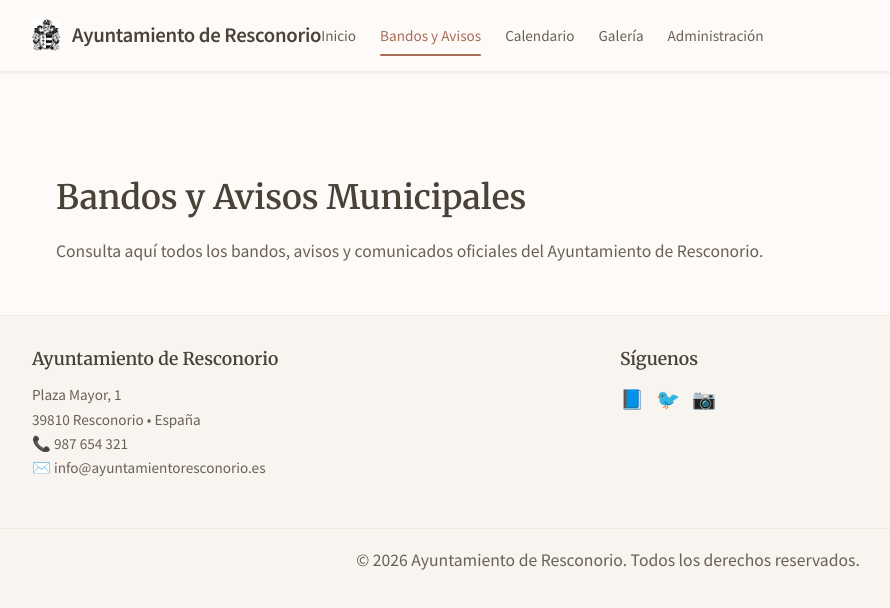
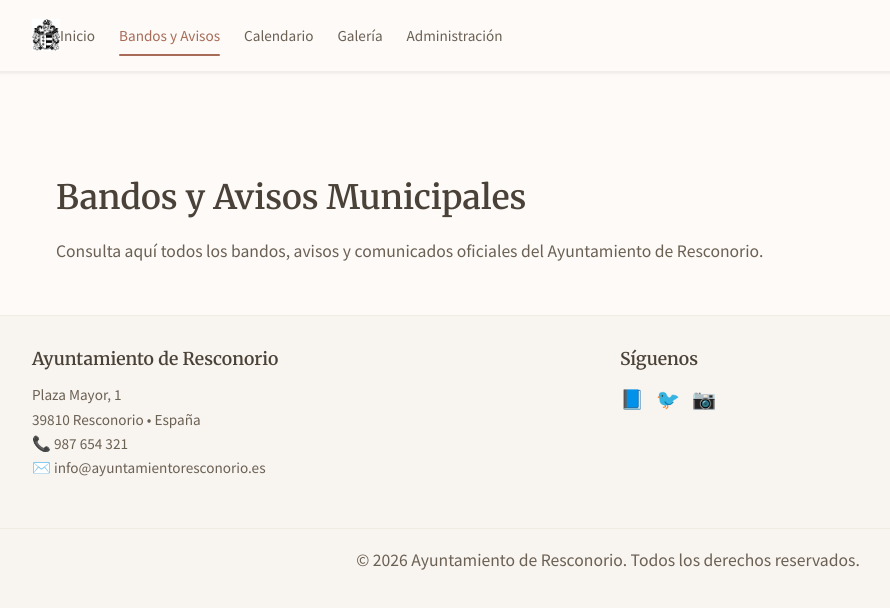
Before and after one commit to AsierMart/resconorio, a plain HTML site: page bandos.html in a window 1280 px wide. Shown: the whole page, without its empty margins (32-922 px from the left). Drawn offline with Linux system fonts and the light colour scheme.

Commit message:
Remove text from logo on public pages (index.html, eventos.html, bandos.html)
- Removed the span with class 'logo-text' containing 'Ayuntamiento de Resconorio' from the logo in index.html, eventos.html, and bandos.html
- Logo now shows only the icon, clickable to return to homepage
- Admin.html retains 'Panel de Administración' as logo text

```diff
--- a/bandos.html
+++ b/bandos.html
@@ -18,7 +18,6 @@
                     <a href="index.html" class="logo-link">
                         <img src="images/icon.png" alt="Icono de Resconorio" class="logo-img">
                     </a>
-                    <span class="logo-text">Ayuntamiento de Resconorio</span>
                 </div>
                 <button class="nav-toggle" aria-label="Abrir menú de navegación" aria-controls="main-nav" aria-expanded="false">
                     <span></span>
```
Also changed, not shown: eventos.html (+0 -1 lines), index.html (+0 -1 lines).
